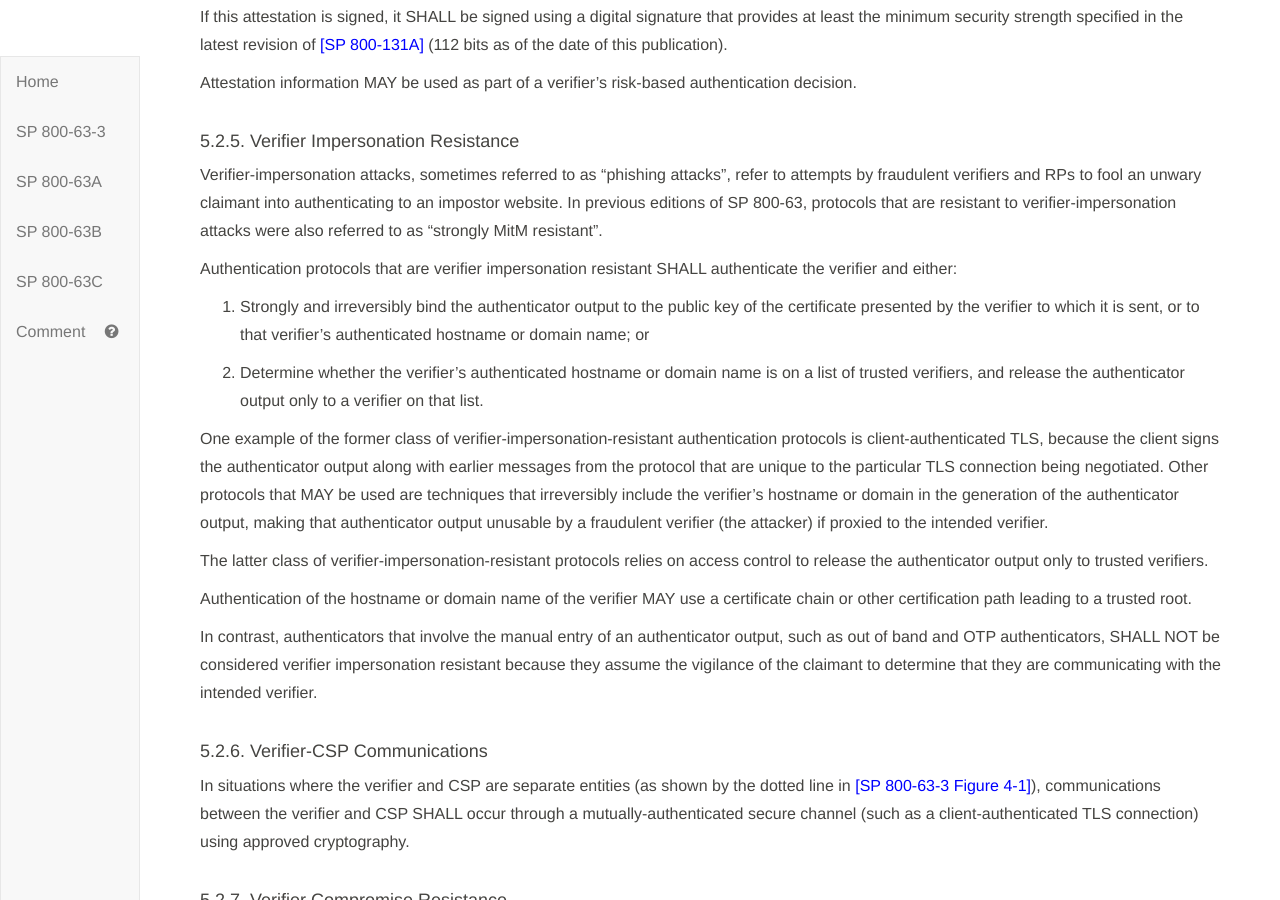
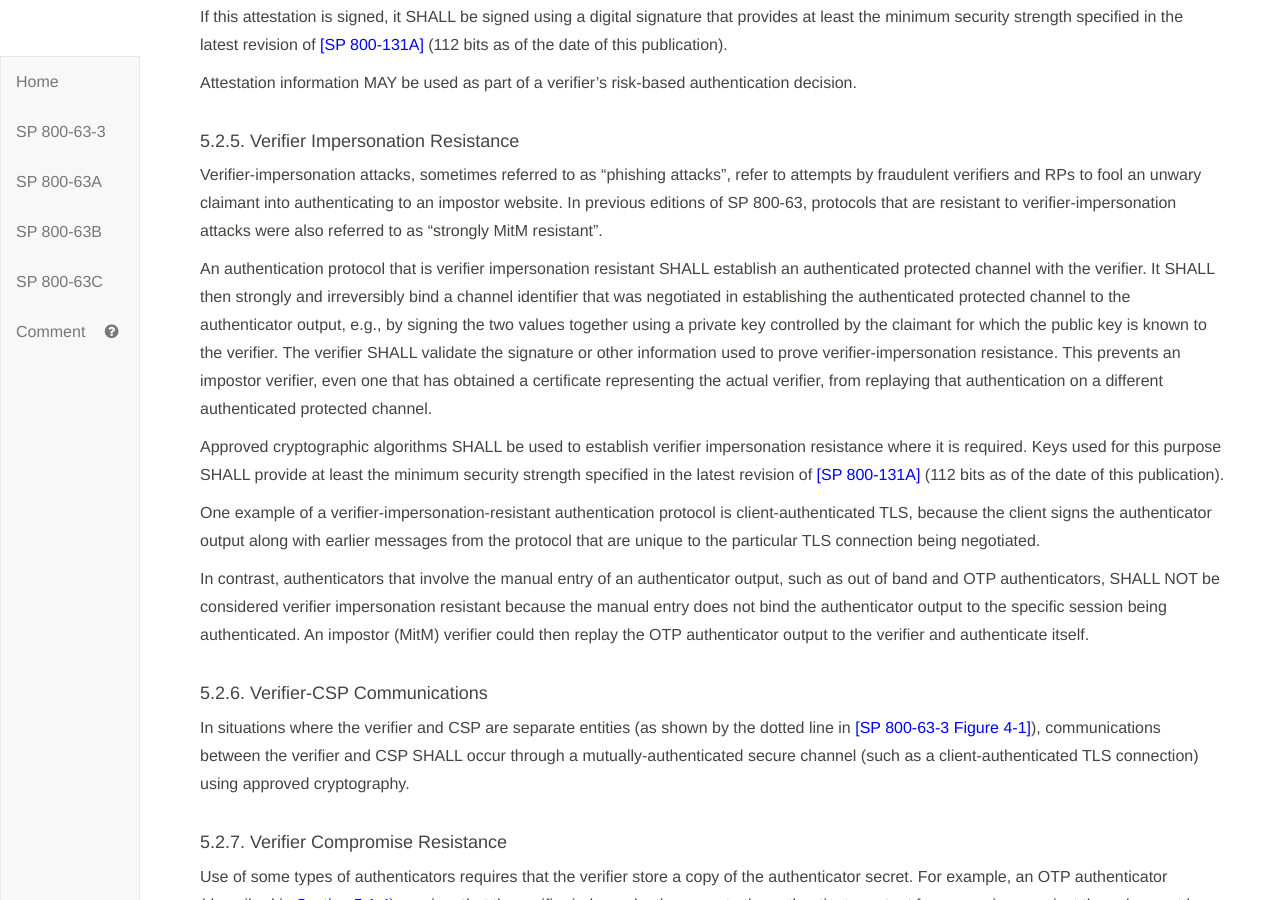
Before and after one commit to usnistgov/800-63-3, a Jekyll site: the page built from sp800-63b/sec5_authenticators.md, in a window 1280 px wide and 900 px high, scrolled down 13727 px. Built offline with Jekyll 4.4.1, drawn with Linux system fonts in a browser that asks for light colours; our own code applies the rules of GitHub Pages for plain Markdown files.

Commit message:
Rewritten verifier impersonation resistance. Closes #1764

```diff
--- a/sp800-63b/sec5_authenticators.md
+++ b/sp800-63b/sec5_authenticators.md
@@ -413,19 +413,13 @@ Attestation information MAY be used as part of a verifier's risk-based authentic
 
 Verifier-impersonation attacks, sometimes referred to as "phishing attacks", refer to attempts by fraudulent verifiers and RPs to fool an unwary claimant into authenticating to an impostor website. In previous editions of SP 800-63, protocols that are resistant to verifier-impersonation attacks were also referred to as "strongly MitM resistant".
 
-Authentication protocols that are verifier impersonation resistant SHALL authenticate the verifier and either:
+An authentication protocol that is verifier impersonation resistant SHALL establish an authenticated protected channel with the verifier. It SHALL then  strongly and irreversibly bind a channel identifier that was negotiated in establishing the authenticated protected channel to the authenticator output, e.g., by signing the two values together using a private key controlled by the claimant for which the public key is known to the verifier. The verifier SHALL validate the signature or other information used to prove verifier-impersonation resistance. This prevents an impostor verifier, even one that has obtained a certificate representing the actual verifier, from replaying that authentication on a different authenticated protected channel.
 
-1. Strongly and irreversibly bind the authenticator output to the public key of the certificate presented by the verifier to which it is sent, or to that verifier's authenticated hostname or domain name; or
+Approved cryptographic algorithms SHALL be used to establish verifier impersonation resistance where it is required. Keys used for this purpose SHALL provide at least the minimum security strength specified in the latest revision of [[SP 800-131A]](#SP800-131A) (112 bits as of the date of this publication).
 
-2. Determine whether the verifier's authenticated hostname or domain name is on a list of trusted verifiers, and release the authenticator output only to a verifier on that list.
+One example of a verifier-impersonation-resistant authentication protocol is client-authenticated TLS, because the client signs the authenticator output along with earlier messages from the protocol that are unique to the particular TLS connection being negotiated.
 
-One example of the former class of verifier-impersonation-resistant authentication protocols is client-authenticated TLS, because the client signs the authenticator output along with earlier messages from the protocol that are unique to the particular TLS connection being negotiated. Other protocols that MAY be used are techniques that irreversibly include the verifier's hostname or domain in the generation of the authenticator output, making that authenticator output unusable by a fraudulent verifier (the attacker) if proxied to the intended verifier.
-
-The latter class of verifier-impersonation-resistant protocols relies on access control to release the authenticator output only to trusted verifiers.
-
-Authentication of the hostname or domain name of the verifier MAY use a certificate chain or other certification path leading to a trusted root.
-
-In contrast, authenticators that involve the manual entry of an authenticator output, such as out of band and OTP authenticators, SHALL NOT be considered verifier impersonation resistant because they assume the vigilance of the claimant to determine that they are communicating with the intended verifier.
+In contrast, authenticators that involve the manual entry of an authenticator output, such as out of band and OTP authenticators, SHALL NOT be considered verifier impersonation resistant because the manual entry does not bind the authenticator output to the specific session being authenticated. An impostor (MitM) verifier could then replay the OTP authenticator output to the verifier and authenticate itself.
 
 #### <a name="csp-verifier"></a>5.2.6. Verifier-CSP Communications
 
```
